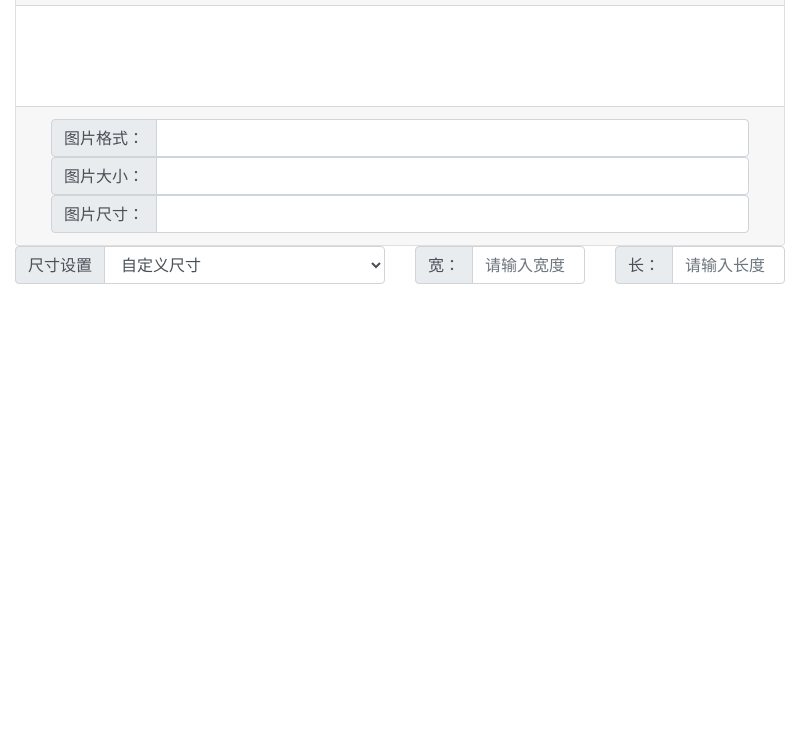
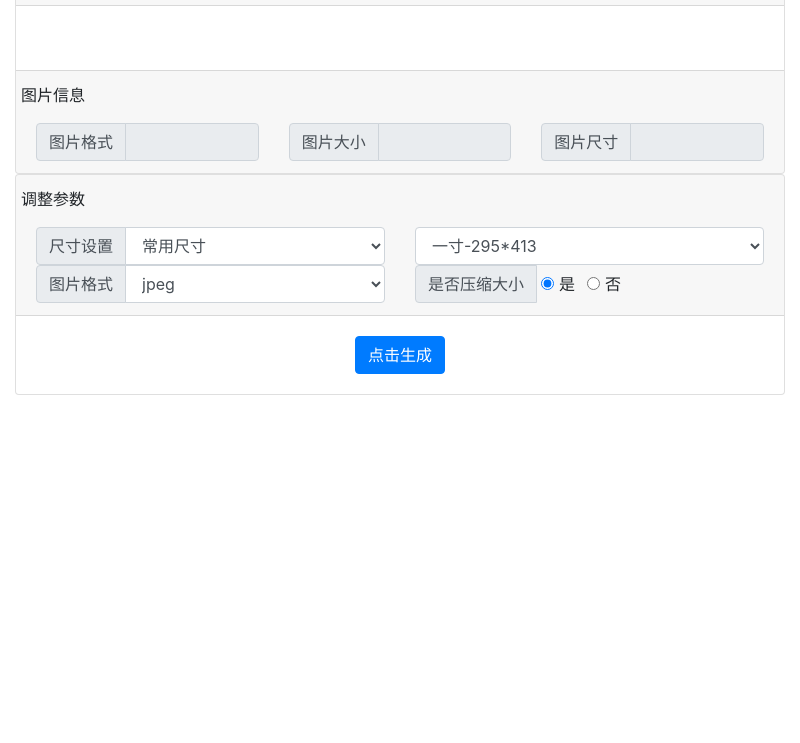
Before and after one commit to wangchengxin/photo-converter, an Electron app: page index.html in a window 800 px wide. Shown: the part 57-800 px from the top of the page. Drawn offline with Linux system fonts and the light colour scheme.

Commit message:
complete mian code

```diff
--- a/index.html
+++ b/index.html
@@ -19,63 +19,98 @@
 
 <body>
     <div class="container-fluid">
-        <div class="row">
-            <div class="col-md">
         <div class="card text-center">
             <div class="card-header">
-                        <h4>请将需要处理的图片拖入下方</h4>
+                <h4>请将需要处理的图片拖入窗口</h4>
             </div>
-                    <div id="image-display" class="card-body" style="height: 100px;width: 20px;">
-                        <img>
+            <div class="card-body">
+                <img id="img-display">
             </div>
             <div class="card-footer">
-                        <div class="input-group col-md">
+                <div class="row">
+                    <p class="leader">图片信息</p>
+                </div>
+                <div class="row">
+                    <div class="input-group col-md-4">
                         <div class="input-group-prepend">
-                                <span class="input-group-text" id="basic-addon1">图片格式：</span>
+                            <span class="input-group-text">图片格式</span>
                         </div>
-                            <input type="text" class="form-control" aria-describedby="basic-addon1">
+                        <input type="text" class="form-control" id="file-info-type" readonly>
                     </div>
-                        <div class="input-group col-md">
+                    <div class="input-group col-md-4">
                         <div class="input-group-prepend">
-                                <span class="input-group-text" id="basic-addon1">图片大小：</span>
+                            <span class="input-group-text">图片大小</span>
                         </div>
-                            <input type="text" class="form-control" aria-describedby="basic-addon1">
+                        <input type="text" class="form-control" id="file-info-size" readonly>
                     </div>
-                        <div class="input-group col-md">
+                    <div class="input-group col-md-4">
                         <div class="input-group-prepend">
-                                <span class="input-group-text" id="basic-addon1">图片尺寸：</span>
+                            <span class="input-group-text">图片尺寸</span>
                         </div>
-                            <input type="text" class="form-control" aria-describedby="basic-addon1">
+                        <input type="text" class="form-control" id="file-image-size" readonly>
                     </div>
                 </div>
             </div>
+        </div>
+        <div class="card text-center">
+            <div class="card-header">
+                <div class="row">
+                    <p class="leader">调整参数</p>
+                </div>
+                <div class="row">
+                    <div class="input-group col-md-6">
+                        <div class="input-group-prepend">
+                            <span class="input-group-text">尺寸设置</span>
+                        </div>
+                        <select class="form-control" id="size-catalog">
+                            <option value=0>常用尺寸</option>
+                            <option value=1>自定义尺寸</option>
+                        </select>
+                    </div>
+                    <div id="div-select-size" class="col-md-6">
+                        <select class="form-control" id="size-item">
+                        </select>
+                    </div>
+                    <div class="input-group col-md-3 div-input-size" style="display: none;">
+                        <div class="input-group-prepend">
+                            <span class="input-group-text">宽</span>
+                        </div>
+                        <input type="text" class="form-control" placeholder="请输入宽度" id="input-width">
+                    </div>
+                    <div class="input-group col-md-3 div-input-size" style="display: none;">
+                        <div class="input-group-prepend">
+                            <span class="input-group-text">高</span>
+                        </div>
+                        <input type="text" class="form-control" placeholder="请输入高度" id="input-height">
                     </div>
                 </div>
                 <div class="row">
                     <div class="input-group col-md-6">
                         <div class="input-group-prepend">
-                    <span class="input-group-text" id="basic-addon1">尺寸设置</span>
+                            <span class="input-group-text">图片格式</span>
                         </div>
-                <select class="form-control" id="size-catalog">
-                    <option value=“0”>自定义尺寸</option>
-                    <option value="1">常用尺寸</option>
+                        <select class="form-control" id="image-format">
                         </select>
                     </div>
-            <div class="col-md-6" id="div-select-size" style="display: none;">
-                <select class="form-control" id="size-item">
-                </select>
+                    <div class="input-group col-md-6">
+                        <div class="input-group-prepend">
+                            <span class="input-group-text">是否压缩大小</span>
                         </div>
-            <div class="input-group col-md-3">
-                <div class="input-group-prepend">
-                    <span class="input-group-text" id="basic-addon1">宽：</span>
+                        <div class="form-check form-check-inline" style="margin-left:5px">
+                                <input class="form-check-input" type="radio" name="radio-compress" id="radio-compress1" value=1 checked>
+                                <label class="form-check-label" for="radio-compress1">是</label>
                               </div>
-                <input type="text" class="form-control" placeholder="请输入宽度" aria-describedby="basic-addon1">
+                              <div class="form-check form-check-inline">
+                                <input class="form-check-input" type="radio" name="radio-compress" id="radio-compress2" value=0>
+                                <label class="form-check-label" for="radio-compress2">否</label>
                         </div>
-            <div class="input-group col-md-3">
-                <div class="input-group-prepend">
-                    <span class="input-group-text" id="basic-addon1">长：</span>
                     </div>
-                <input type="text" class="form-control" placeholder="请输入长度" aria-describedby="basic-addon1">
+                </div>
+            </div>
+            <div class="card-body">
+                <div class="row justify-content-center">
+                    <button type="button" class="btn btn-primary" id="btn-generate">点击生成</button>
+                </div>
             </div>
         </div>
     </div>
--- a/package.json
+++ b/package.json
@@ -11,6 +11,7 @@
   "devDependencies": {
     "electron": "^7.1.2",
     "file-type": "^12.4.0",
+    "image-size": "^0.8.3",
     "jimp": "^0.9.3",
     "read-chunk": "^3.2.0"
   }
--- /dev/null
+++ b/resources/images/file-format.json
@@ -0,0 +1,18 @@
+[
+    {
+        "name": "jpeg",
+        "value":"jpeg"
+    },
+    {
+        "name": "jpg",
+        "value":"jpg"
+    },
+    {
+        "name": "png",
+        "value":"png"
+    },
+    {
+        "name": "bmp",
+        "value":"bmp"
+    }
+]
--- a/resources/index/index.js
+++ b/resources/index/index.js
@@ -1,6 +1,13 @@
 const { ipcRenderer } = nodeRequire('electron');
 const readChunk = nodeRequire('read-chunk');
 const fileType = nodeRequire('file-type');
+const sizeOf = nodeRequire('image-size');
+const fs = nodeRequire('fs');
+
+//校验是否通过
+var isChecked = false;
+//图片路径
+var imagePath = null;
 
 
 //监听拖放事件
@@ -8,10 +15,25 @@ document.addEventListener('drop', (e) => {
   e.preventDefault();
   e.stopPropagation();
   for (const f of e.dataTransfer.files) {
-    const buffer = readChunk.sync(f.path, 0, fileType.minimumBytes);
-    console.log(fileType(buffer));
-    console.log('File(s) you dragged here: ', f.path);
-    ipcRenderer.send('ondropstart', f.path);
+    //文件类型
+    var buffer = readChunk.sync(f.path, 0, fileType.minimumBytes);
+    $('#file-info-type').val(fileType(buffer).ext);
+    //图片大小
+    fs.stat(f.path, function (err, stats) {
+      if (err) {
+          return console.error(err);
+      }
+      var fileSize = stats.size/1024;
+      $('#file-info-size').val(fileSize.toFixed(1) + 'k');
+   });
+    //图片尺寸
+    var dimensions = sizeOf(f.path);
+    $('#file-image-size').val(dimensions.width + '*' + dimensions.height);
+    //展示图片
+    $('#img-display').attr('src',f.path);
+    $('#img-display').attr('width',200);
+    $('#img-display').attr('height',200);
+    imagePath = f.path;
   }
 });
 document.addEventListener('dragover', (e) => {
@@ -19,9 +41,9 @@ document.addEventListener('dragover', (e) => {
   e.stopPropagation();
 });
 
-//填充下拉列表
+//填充尺寸下拉列表
 $.getJSON("resources/images/image-size.json", function (data) {
-  var itemCatalog = $("#size-item");
+  var itemTop = $("#size-item");
   $.each(data, function (infoIndex, info) {
     //主题分类
     var itemSelect = document.createElement("option");
@@ -30,12 +52,52 @@ $.getJSON("resources/images/image-size.json", function (data) {
     var height = info['height'];
     itemSelect.innerText = name + '-' + width + "*" + height;
     itemSelect.setAttribute('width', width);
-    itemSelect.setAttribute('height', width);
-    itemCatalog.append(itemSelect);
+    itemSelect.setAttribute('height', height);
+    itemTop.append(itemSelect);
   });
 });
 
-//首选项选择触发事件
+//填充文件格式下拉列表
+$.getJSON("resources/images/file-format.json", function (data) {
+  var itemTop = $("#image-format");
+  $.each(data, function (infoIndex, info) {
+    //主题分类
+    var itemSelect = document.createElement("option");
+    var name = info['name'];
+    var value = info['value'];
+    itemSelect.innerText = name;
+    itemSelect.value = value;
+    itemTop.append(itemSelect);
+  });
+});
+
+//尺寸选项选择触发事件
 $('#size-catalog').on("change", function () {
-  var itemId = $(this).find('option:selected').attr('item-id');
+  var itemId = $(this).find('option:selected').val();
+  if (itemId == 1) {
+    $('#div-select-size').hide();
+    $('.div-input-size').show();
+  } else {
+    $('.div-input-size').hide();
+    $('#div-select-size').show();
+  }
 });
+
+//点击生成触发事件
+$('#btn-generate').on('click',function(){
+  var width = 0;
+  var height = 0;
+  var imageFormat = $('#image-format').find('option:selected').val();
+  var isCompress = $("input[name='radio-compress']:checked").val();
+  //根据选择的类型获取图片尺寸
+  var itemId = $('#size-catalog').find('option:selected').val();
+  if(itemId == 0){
+    width = $('#size-item').find('option:selected').attr("width");
+    height = $('#size-item').find('option:selected').attr("height");
+  }else{
+    width = $('#input-width').val();
+    height = $('#input-height').val();
+  }
+  //发送到主进程处理
+  ipcRenderer.send('startGenerate',imagePath,imageFormat,isCompress,width,height);
+});
```
Also changed, not shown: main.js (+18 -9 lines). Lines whose indentation alone changed are shown as unchanged.
